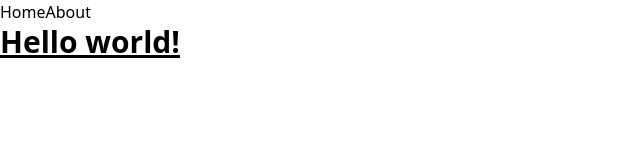
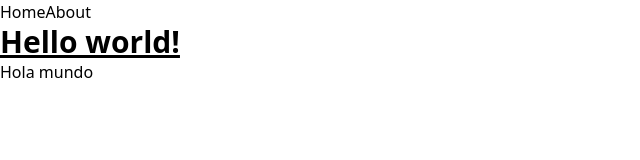
Before and after one commit to octaviodev1/cosecha-del-momento, a Vue app: page / in a window 1280 px wide. Shown: the top 160 px of the page, without its empty margins (0-640 px from the left). Built offline with nearby package versions, Linux system fonts and the light colour scheme.

Commit message:
Rama de ejemplo

```diff
--- a/src/views/HomeView.vue
+++ b/src/views/HomeView.vue
@@ -1,5 +1,7 @@
 <template>
-  <div></div>
+  <div>
+    <h1>Hola mundo</h1>
+  </div>
 </template>
 
 <script setup>
```
